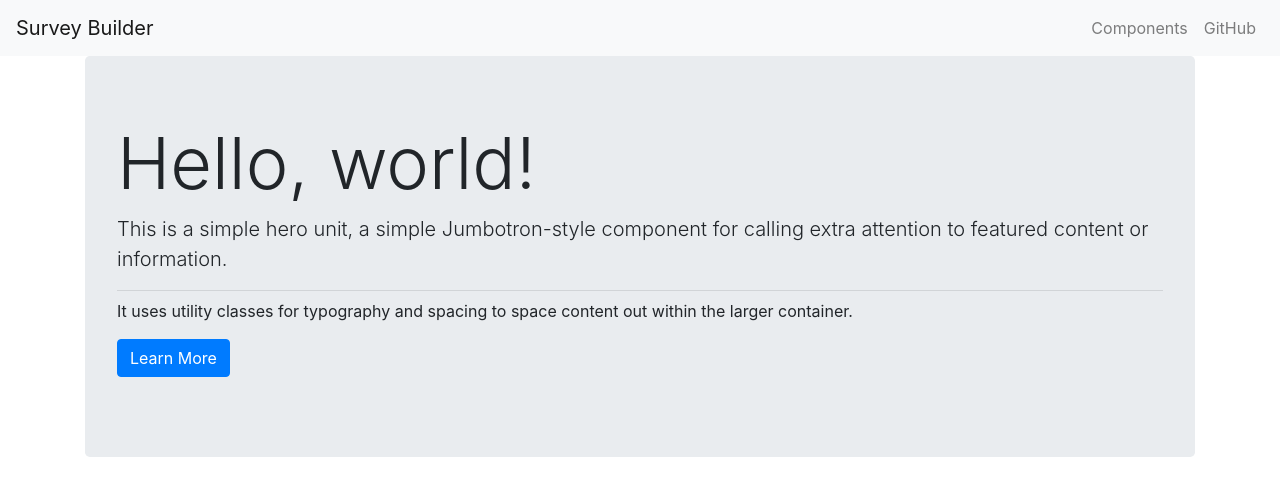
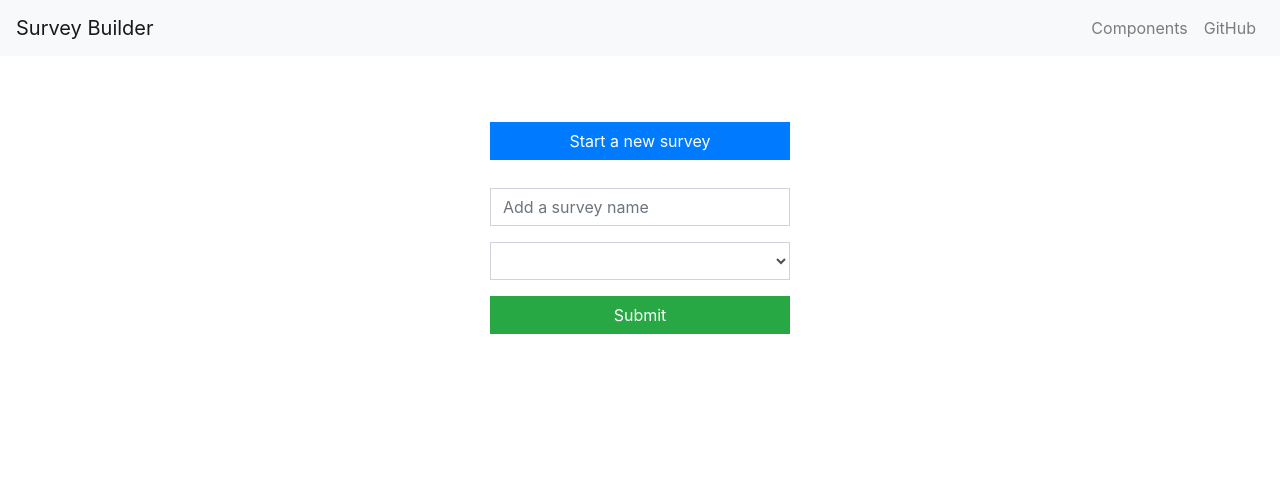
Before and after one commit to yangruidev/survey-builder, a React app: page / in a window 1280 px wide. Shown: the top 496 px of the page. Built offline with nearby package versions, Linux system fonts and the light colour scheme.

Commit message:
add css grid container and items

```diff
--- a/src/components/Body.jsx
+++ /dev/null
@@ -1,23 +0,0 @@
-//@flow
-import React from 'react';
-import { Jumbotron, Button } from 'reactstrap';
-
-type Props = {}
-
-const Body = (props: Props) => {
-  return (
-    <div>
-      <Jumbotron>
-        <h1 className="display-3">Hello, world!</h1>
-        <p className="lead">This is a simple hero unit, a simple Jumbotron-style component for calling extra attention to featured content or information.</p>
-        <hr className="my-2" />
-        <p>It uses utility classes for typography and spacing to space content out within the larger container.</p>
-        <p className="lead">
-          <Button color="primary">Learn More</Button>
-        </p>
-      </Jumbotron>
-    </div>
-  );
-};
-
-export default Body;
--- /dev/null
+++ b/src/components/Body/Body.jsx
@@ -0,0 +1,21 @@
+//@flow
+import React from 'react';
+import { Button } from 'reactstrap';
+import './Body.scss';
+import Form from '../Form/Form.jsx';
+
+type Props = {}
+
+const Body = (props: Props) => {
+
+  return (
+    <div className='sb-container'>
+      <div className='sb-btn-wrapper'>
+        <Button color='primary' block='true'>Start a new survey</Button>
+      </div>
+      <Form />
+    </div>
+  );
+};
+
+export default Body;
--- /dev/null
+++ b/src/components/Body/Body.scss
@@ -0,0 +1,13 @@
+.sb-container {
+  display: grid;
+  grid-template-columns: 1fr 300px 1fr;
+  grid-template-rows: repeat(2, 50px) 200px;
+  grid-gap: 1rem;
+}
+
+.sb-btn-wrapper {
+  grid-row-start: 2;
+  grid-row-end: 3;
+  grid-column-start: 2;
+  grid-column-end: 3;
+}
--- /dev/null
+++ b/src/components/Form/Form.jsx
@@ -0,0 +1,29 @@
+import './Form.scss';
+import React from 'react';
+import { Col, Button, Form, FormGroup, Label, Input, FormText } from 'reactstrap';
+
+export default class Example extends React.Component {
+  render() {
+    return (
+      <div className='sb-form-wrapper'>
+        <Form>
+          <FormGroup row>
+            <Col sm={12}>
+              <Input type="text" name="name" id="name" placeholder="Add a survey name" />
+            </Col>
+          </FormGroup>
+          <FormGroup row>
+            <Col sm={12}>
+              <Input type="select" name="category" id="category" placeholder="Select survey category"/>
+            </Col>
+          </FormGroup>
+          <FormGroup row>
+            <Col sm={12}>
+              <Button block='true' color='success'>Submit</Button>
+            </Col>
+          </FormGroup>
+        </Form>
+      </div>
+    );
+  }
+}
--- /dev/null
+++ b/src/components/Form/Form.scss
@@ -0,0 +1,6 @@
+.sb-form-wrapper {
+  grid-row-start:3;
+  grid-row-end:4;
+  grid-column-start: 2;
+  grid-column-end: 3;
+}
--- a/src/components/Navbar.jsx
+++ b/src/components/Navbar.jsx
@@ -1,17 +1,6 @@
 //@flow
-import React, {Component} from 'react';
-import {
-  Collapse,
-  Navbar,
-  NavbarToggler,
-  NavbarBrand,
-  Nav,
-  NavItem,
-  NavLink,
-  UncontrolledDropdown,
-  DropdownToggle,
-  DropdownMenu,
-  DropdownItem } from 'reactstrap';
+import React, { Component } from 'react';
+import { Navbar, NavbarBrand, Nav, NavItem, NavLink } from 'reactstrap';
 
 type Props = {
   title: string
@@ -21,43 +10,26 @@ type State = {
   isOpen: boolean
 };
 
-
-class NavigationBar extends Component<Props, State> {
-  constructor(props: Props) {
-    super(props);
-    //$FlowFixMe
-    this.toggle = this.toggle.bind(this);
-    this.state = {
-      isOpen: false
-    };
-  }
-  toggle() {
-    this.setState({
-      isOpen: !this.state.isOpen
-    });
-  }
-  render() {
-    const { title } = this.props;
+const NavigationBar = (props: Props) => {
+  const { title } = props;
 
   return (
     <div>
       <Navbar color="light" light expand="md">
         <NavbarBrand href="/">{title}</NavbarBrand>
-          <NavbarToggler onClick={this.toggle} />
-          <Collapse isOpen={this.state.isOpen} navbar>
         <Nav className="ml-auto" navbar>
           <NavItem>
             <NavLink href="/components/">Components</NavLink>
           </NavItem>
           <NavItem>
-                <NavLink href="https://github.com/reactstrap/reactstrap">GitHub</NavLink>
+            <NavLink href="https://github.com/reactstrap/reactstrap">
+              GitHub
+            </NavLink>
           </NavItem>
         </Nav>
-          </Collapse>
       </Navbar>
     </div>
   );
-  }
-}
+};
 
 export default NavigationBar;
--- a/src/styles/basic.scss
+++ b/src/styles/basic.scss
@@ -5,3 +5,7 @@ html {
     font-family: $font-stack;
     color: $basic-font-color;
 }
+
+* {
+    border-radius: 0 !important;
+}
```
Also changed, not shown: src/components/App.js (+5 -5 lines). Lines whose indentation alone changed are shown as unchanged.
